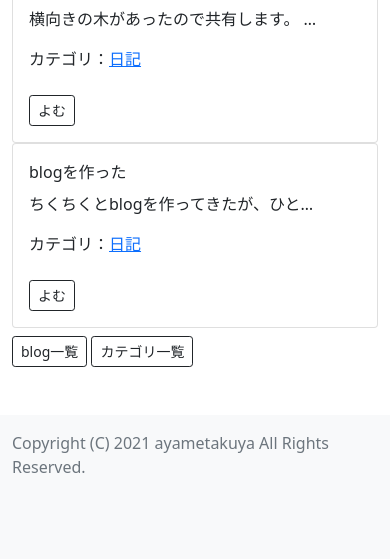
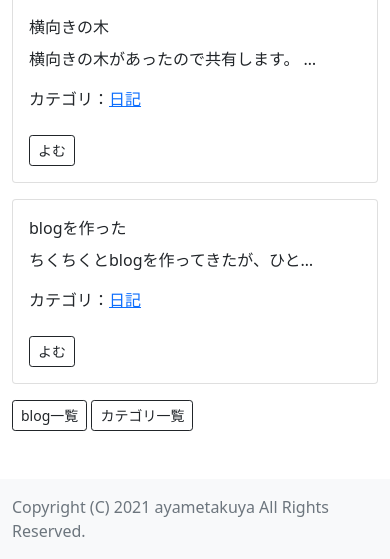
Before and after one commit to nsktky/blog, a Django app: page / in a window 390 px wide. Shown: the part 1762-2321 px from the top of the page. Before the commit the page ends 2235 px from the top, so only its background shows below. Run offline with Django 3.2, Linux system fonts and the light colour scheme; data comes from the database, SQL or seed files in the repository.

Commit message:
top変更

```diff
--- a/config/settings/base.py
+++ b/config/settings/base.py
@@ -32,8 +32,7 @@ INSTALLED_APPS = [
     'django.contrib.messages',
     'django.contrib.staticfiles',
     'blog.apps.BlogConfig',
-    'cloudinary',
-    'cloudinary_storage',
+
 ]
 
 MIDDLEWARE = [
--- a/templates/top.html
+++ b/templates/top.html
@@ -11,7 +11,7 @@
     <div class="card-deck">
         <div class="row">
             {% for item in work_list %}
-            <div class="col-sm-4">
+            <div class="col-sm-4  py-2">
                 <div class="card h-100">
                     {% if item.image %}
                     <img class="card-img-top img-thumbnail" src="{{ item.image.url }}" alt="{{ item.title }}">
@@ -36,7 +36,7 @@
     <div class="card-deck">
         <div class="row">
             {% for item in blog_list %}
-            <div class="col-sm-4">
+            <div class="col-sm-4  py-2">
                 <div class="card h-100">
                     {% if item.image %}
                     <img class="card-img-top img-thumbnail" src="{{ item.image.url }}" alt="{{ item.title }}">
```
Also changed, not shown: config/settings/production.py (+10 -0 lines).
